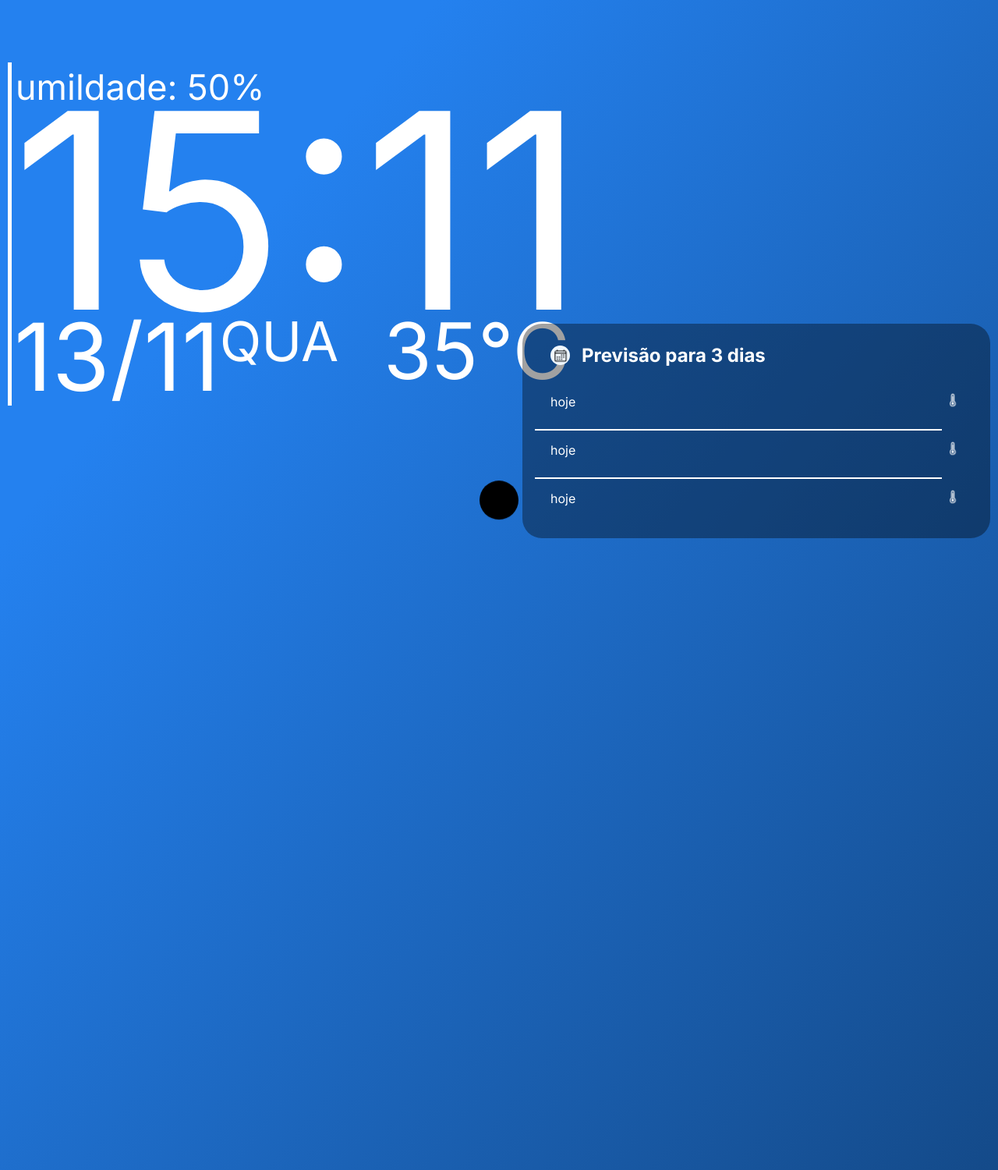
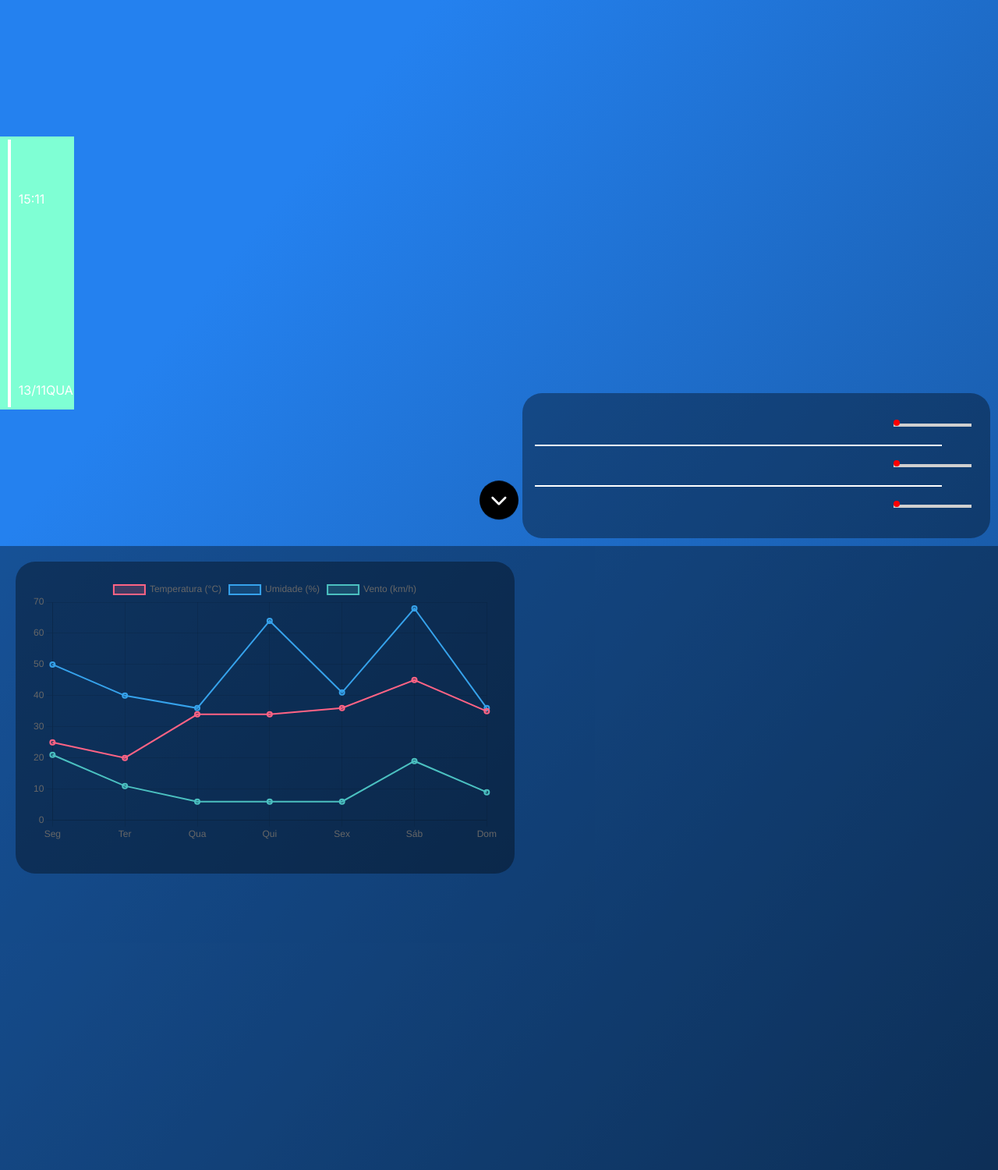
Before and after one commit to matgduarte/tcc, a PHP site: page /index.html in a window 1280 px wide. Shown: the part 100-1600 px from the top of the page at 78% size. Run offline with PHP 8.4, Linux system fonts and the light colour scheme.

Commit message:
para meu querido victor

```diff
--- a/css/header_footer.css
+++ b/css/header_footer.css
@@ -281,3 +281,7 @@
 
 
 }
+
+.popup{
+    display: none;
+}
--- a/css/style.css
+++ b/css/style.css
@@ -14,71 +14,74 @@
 
 /*main*/
 
-main{
-       padding-top: 90px;
+
+.container_main_principal{
+    height: calc(100vh - 100px);
+    width: 100%;
+    display: flex;
+    align-items: center;
+    justify-content: flex-start;
 }
 
-#container_main_principal{
+#info_diaria {
+    display: flex;
+    color: var(--white);
+    background-color: aquamarine;
+    height: 50%;
     position: relative;
+}
+
+#barra_lateral {
+    width: 5px;
+    background-color: var(--white);
+    margin-left: 10px;
+    margin-right: 10px;
+    height: 98%; /* Ocupa 98% da altura da section */
+    align-self: center;
+}
+
+#conteudo_diario {
+    display: flex;
+    flex-direction: column;
+    justify-content: space-between;
     height: 100%;
+    margin: auto 0;
     width: 100%;
 }
 
-#info_diaria{
-    position: absolute;
-    top: 50%;
-    left: 0;
-    transform: translateY(-50%);
-    display:flex;
-    color: var(--white);
+#umidade_principal {
+    height: 10%;
+    display: flex;
 }
 
-#barra_lateral{
-    margin-left: 10px;
-    margin-right: 10px;
-    height: 440px;
-    width: 5px;
-    background-color: var(--white);
+#time {
+    height: 60%; /* Ocupa 60% da altura da section */
 }
 
-#conteudo_diario{
-    margin: auto 0;
+#conteudo_menor {
+    height: 10%; /* Ocupa 10% da altura da section */
+    display: flex;
+    justify-content: space-between;
 }
 
-#umidade{
-    font-size: 45px;
-    margin-left: -5px;
-    line-height: 0.8;
+.conteudo_menor_principal {
+    display: flex;
+    height: 100%; /* Ocupa 100% da altura de "conteudo_menor" */
 }
 
-#time{
-    font-size: 350px;
-    line-height: 0.8;
-    margin-left: -10px;
+#date {
+    height: 100%; /* Ocupa 100% da altura de "conteudo_menor" */
 }
 
-#conteudo_menor{
-    display:flex;
-    position: relative;
-    margin-left: -7px;
+#day {
+    height: 80%; /* Ocupa 80% da altura de "conteudo_menor_principal" */
 }
 
-#date{
-    font-size: 120px;
-    line-height: 0.8;
+#temperatura_principal {
+    height: 100%; /* Ocupa 100% da altura de "conteudo_menor" */
 }
 
-#day{
-    font-size: 70px;
-    line-height: 0.8;
-}
 
-#temperatura{
-    font-size: 100px;
-    line-height: 0.8;
-    right: 20px;
-    position: absolute;
-}
 
 #diario {
     position: absolute;
@@ -289,6 +196,36 @@
     height: 20px;
     color: var(--white);
 }
+
+.temperaturas {
+    display: flex;
+    align-items: center;
+    gap: 8px;
+  }
+
+  .temp-barra {
+    position: relative;
+    width: 100px;
+    height: 4px;
+    background-color: #ddd;
+    border-radius: 2px;
+  }
+
+  .barra {
+    width: 100%;
+    height: 100%;
+    background-color: #d0d0d0;
+  }
+
+  .temp-atual-ponto {
+    position: absolute;
+    top: -5px;
+    width: 8px;
+    height: 8px;
+    background-color: red;
+    border-radius: 50%;
+  }
+
 
 #sec_btn_dados {
     position: absolute;
--- a/index.html
+++ b/index.html
@@ -8,36 +8,152 @@
     <meta name="description" content="" />
     <meta content="" name="keywords" />
 
+    <link rel="stylesheet" href="css/header_footer.css" />
     <link rel="stylesheet" href="css/style.css" />
-  <link rel="stylesheet" href="css/header_footer.css" />
+    <link rel="stylesheet" href="css/diario.css" />
     <link rel="shortcut icon" href="img/favicon.ico" type="image/x-icon" />
+    <link rel="stylesheet" href="https://cdnjs.cloudflare.com/ajax/libs/font-awesome/6.0.0-beta3/css/all.min.css">
+
     <title>TCC</title>
+
+    <link rel="shortcut icon" type="imagex/png" href="./img/porco_face.jpg">
+
+    <!-- Incluindo a biblioteca Ionicons -->
+    <script type="module" src="https://cdn.jsdelivr.net/npm/ionicons@5.5.2/dist/ionicons/ionicons.esm.js"></script>
+    <script nomodule src="https://cdn.jsdelivr.net/npm/ionicons@5.5.2/dist/ionicons/ionicons.js"></script>
 </head>
 
 <body>
-    <!-- script para enviar o formulário sem sair da página -->
     <script>
-      async function enviarFormulario(event) {
-          event.preventDefault(); // Prevenir o envio do formulário padrão
+        async function getWeatherData(lat, lon) {
+            try {
+                const weatherResponse = await fetch(`https://api.open-meteo.com/v1/forecast?latitude=${lat}&longitude=${lon}&daily=temperature_2m_max,temperature_2m_min,temperature_2m_mean,weathercode&current_weather=true&timezone=auto&lang=pt`);
+                const weatherData = await weatherResponse.json();
 
-          const nome_usuario = document.getElementById("nome_usuario").value;
-          const email = document.getElementById("email").value;
-          const telefone = document.getElementById("telefone").value;
+                if (weatherResponse.status !== 200) {
+                    throw new Error('!!');
+                }
 
-          const response = await fetch("Cadastro/cadastro.php", {
-              method: "POST",
-              headers: {
-                  "Content-Type": "application/x-www-form-urlencoded",
-              },
-              body: `nome_usuario=${nome_usuario}&email=${email}&telefone=${telefone}`,
+                console.log(weatherData);
 
+                // Atualizar a temperatura atual no seu HTML, se disponível
+                let temperaturaDiv = document.getElementById('temperatura_principal');
+                let tempAtual = weatherData.current_weather ? Math.round(weatherData.current_weather.temperature) : 'Indisponível';
+                temperaturaDiv.innerHTML = `${tempAtual}°`;
+
+                // Verifica se a umidade está disponível e atualiza, senão exibe 'Indisponível'
+                let umidadeDiv = document.getElementById('umidade_principal');
+                umidadeDiv.innerHTML = weatherData.current_weather && weatherData.current_weather.relative_humidity
+                    ? `Umidade: ${weatherData.current_weather.relative_humidity}%`
+                    : `Umidade: Indisponível`;
+
+                const days = [0, 1, 2];
+                days.forEach((day, index) => {
+                    const date = new Date();
+                    date.setDate(date.getDate() + day);
+
+                    let dateLabel = index === 0 ? "Hoje" : index === 1 ? "Amanhã" : date.toLocaleDateString('pt-BR', { weekday: 'short' });
+                    document.querySelector(`#dia${index + 1} .data-dia`).textContent = dateLabel;
+
+                    // Atualiza apenas o primeiro dia com o ponto da temperatura atual
+                    if (index === 0) {
+                        const tempMax = Math.round(weatherData.daily.temperature_2m_max[day]);
+                        const tempMin = Math.round(weatherData.daily.temperature_2m_min[day]);
+                        const tempRange = tempMax - tempMin;
+                        const tempPosition = ((tempAtual - tempMin) / tempRange) * 100;
+                        document.querySelector(`#dia${index + 1} .temp-atual-ponto`).style.left = `${tempPosition}%`;
+                    }
+
+                    const tempMax = Math.round(weatherData.daily.temperature_2m_max[day]);
+                    const tempMin = Math.round(weatherData.daily.temperature_2m_min[day]);
+
+                    document.querySelector(`#dia${index + 1} .min-value`).textContent = `${tempMin}°`;
+                    document.querySelector(`#dia${index + 1} .max-value`).textContent = `${tempMax}°`;
                 });
+            } catch (error) {
+                console.error('!!');
+            }
+        }
 
-          const resultado = await response.text();
-          document.getElementById("mensagem").innerHTML = resultado;
+
+
+        // Função auxiliar para obter o ícone do clima
+        function getWeatherIcon(weatherCode) {
+            switch (weatherCode) {
+                case 0:
+                    return '<ion-icon name="sunny-outline"></ion-icon>'; // Ensolarado
+                case 1:
+                case 2:
+                    return '<ion-icon name="partly-sunny-outline"></ion-icon>'; // Parcialmente Nublado
+                case 3:
+                case 4:
+                    return '<ion-icon name="cloud-outline"></ion-icon>'; // Nublado
+                case 5:
+                case 6:
+                case 7:
+                    return '<ion-icon name="rainy-outline"></ion-icon>'; // Chuvoso
+                case 8:
+                    return '<ion-icon name="thunderstorm-outline"></ion-icon>'; // Tempestade
+                case 9:
+                    return '<ion-icon name="snow-outline"></ion-icon>'; // Frio
+                default:
+                    return '<ion-icon name="help-outline"></ion-icon>'; // Condição desconhecida
             }
+        }
+
+        // Chamar a função para obter os dados do tempo
+        getWeatherData(-21.248833, -50.314750); // Substitua pelas coordenadas reais
     </script>
 
+    <!--   popup aquiiiiiiiiiiiiiiiiiiiiiiiiiiiiiiiiiiiiiiiiiiiiiiiiiiiiiiiiiiiiiiiiiiiiiiiiiiiiiiiiiiiiiiiiiiiiiiiiiiiiiiiiiiiiiiiiiiii -->
+    <section class="popup">
+        <!--Pix-->
+        <div class="popup_container" id="popup_container-pix">
+            <div class="container_pix">
+                <div class="pix_texto">
+                    <button class="fechar" id="close">&times;</button>
+                    <h2>OLHA O PIX</h2>
+                    <p>Nos apoie, aceitamos doação de qualquer valor</p>
+                </div>
+                <img src="img/pix.png" alt="" />
+            </div>
+        </div>
+        <!--cadastro-->
+        <div class="popup_container" id="popup_container-cadastro">
+            <div class="container_cadastro">
+                <div class="pix_texto">
+                    <button class="fechar" id="close2">&times;</button>
+                    <h2>Cadastre-se e Receba Atualizações</h2>
+                </div>
+                <fieldset class="fieldset_form">
+                    <form action="" method="post" class="form_cadastro" onsubmit="enviarFormulario(event);">
+                        <div class="form-group">
+                            <ion-icon name="person-circle-outline"></ion-icon>
+                            <input type="text" name="nome_usuario" id="nome_usuario" required>
+                            <label for="nome">Nome Completo</label>
+                        </div>
+                        <div class="form-group">
+                            <ion-icon name="mail-outline"></ion-icon>
+                            <input type="email" name="email" id="email" required>
+                            <label for="email">Email</label>
+                        </div>
+                        <div class="form-group">
+                            <ion-icon name="call-outline"></ion-icon>
+                            <input type="text" name="telefone" id="telefone" required>
+                            <label for="telefone">Telefone</label>
+                        </div>
+                        <input type="submit" class="btn" value="Enviar"></input>
+
+                    </form>
+                    <div id="mensagem"></div>
+                </fieldset>
+
+            </div>
+        </div>
+        <script type="module" src="https://unpkg.com/ionicons@5.5.2/dist/ionicons/ionicons.esm.js"></script>
+        <script nomodule src="https://unpkg.com/ionicons@5.5.2/dist/ionicons/ionicons.js"></script>
+    </section>
+    <!--   site aquiiiiiiiiiiiiiiiiiiiiiiiiii -->
     <div class="container">
         <header>
             <div class="logo">
@@ -50,72 +166,175 @@
                 <section id="info_diaria">
                     <div id="barra_lateral"></div>
                     <div id="conteudo_diario">
-            <div id="umidade">
-              <p>umildade: 50%</p>
-            </div>
+                        <div id="umidade_principal"></div> <!-- Esta div será atualizada com a umidade -->
                         <div id="time"></div>
                         <div id="conteudo_menor">
+                            <div class="conteudo_menor_principal">
                                 <div id="date"></div>
                                 <div id="day"></div>
-              <div id="temperatura">35°C</div>
+                            </div>
+                            <div id="temperatura_principal"></div>
+                            <!-- Esta div será atualizada com a temperatura atual -->
                         </div>
                     </div>
                 </section>
                 <!--section informação diario-->
                 <section id="diario">
-          <div class="section_dia">
-            <div class="dia_titulo">
-              <div class="icon_calendar">
-                <ion-icon name="calendar-outline"></ion-icon>
+                    <div class="dia" id="dia1">
+                        <div class="data-dia"></div>
+                        <div class="icon_thermal"></div>
+                        <div class="temperaturas">
+                            <div class="temp-min">
+                                <span class="min-value"></span>
                             </div>
-              <h2>Previsão para 3 dias</h2>
+                            <div class="temp-barra">
+                                <div class="barra"></div>
+                                <div class="temp-atual-ponto"></div>
                             </div>
-          </div>
-          <div class="section_dia">
-            <div class="dia">
-              <div>hoje</div>
-              <div class="icon_thermal">
-                <ion-icon name="thermometer-outline"></ion-icon>
+                            <div class="temp-max">
+                                <span class="max-value"></span>
                             </div>
                         </div>
                     </div>
+
                     <div class="barra_horizontal"></div>
-          <div class="section_dia">
-            <div class="dia">
-              <div>hoje</div>
-              <div class="icon_thermal">
-                <ion-icon name="thermometer-outline"></ion-icon>
+
+                    <div class="dia" id="dia2">
+                        <div class="data-dia"></div>
+                        <div class="icon_thermal"></div>
+                        <div class="temperaturas">
+                            <div class="temp-min">
+                                <span class="min-value"></span>
+                            </div>
+                            <div class="temp-barra">
+                                <div class="barra"></div>
+                                <div class="temp-atual-ponto"></div>
+                            </div>
+                            <div class="temp-max">
+                                <span class="max-value"></span>
                             </div>
                         </div>
                     </div>
+
                     <div class="barra_horizontal"></div>
-          <div class="section_dia">
-            <div class="dia">
-              <div>hoje</div>
-              <div class="icon_thermal">
-                <ion-icon name="thermometer-outline"></ion-icon>
+
+                    <div class="dia" id="dia3">
+                        <div class="data-dia"></div>
+                        <div class="icon_thermal"></div>
+                        <div class="temperaturas">
+                            <div class="temp-min">
+                                <span class="min-value"></span>
+                            </div>
+                            <div class="temp-barra">
+                                <div class="barra"></div>
+                                <div class="temp-atual-ponto"></div>
+                            </div>
+                            <div class="temp-max">
+                                <span class="max-value"></span>
                             </div>
                         </div>
                     </div>
                 </section>
+<!--aqui victor aaaaaaaaaaaaaaaaaaaaaaaaaaaaaaaaaaaaaaaaaaaaaaaaaaaaaaaaaaaaaaaaaaaaaa-->
+                <!--           botao de descer             -->
+                <section id="sec_btn_dados">
+                    <button id="btn_dados">
+                        <i class="fas fa-chevron-down"></i>
+                    </button>
+                </section>
+                <section id="bloco">
+                    <div class="grafico">
+                        <canvas id="graficoClima"></canvas>
+                        <div id="info_clima">
+                            <span id="temp_atual"></span>
+                            <span id="umidade_atual"></span>
+                            <span id="vento_atual"></span>
                         </div>
-              <!--section botao mais informações-->
-              <section id="sec_btn_dados">
-                <div id="div_btn_dados">
-                  <button id="btn_dados"></button>
                     </div>
                 </section>
-      <div class="container_main_dados"></div>
+                <script>
+                    document.getElementById('btn_dados').addEventListener('click', function () {
+                        window.scrollTo({
+                            top: document.body.scrollHeight,
+                            behavior: 'smooth'
+                        });
+                    });
+
+                </script>
+            </div>
         </main>
+
         <footer>
-      <div>
-        <div></div>
-        <!--idiotas-->
-        <div></div>
-        <div></div>
+            <div class="footer_item">
             </div>
         </footer>
     </div>
+    <script src="https://cdn.jsdelivr.net/npm/chart.js"></script>
+    <script>
+        // Gerar dados fictícios
+        function gerarDadosAleatorios() {
+            const dias = ['Seg', 'Ter', 'Qua', 'Qui', 'Sex', 'Sáb', 'Dom'];
+            const temperaturas = [];
+            const umidades = [];
+            const ventos = [];
+
+            for (let i = 0; i < dias.length; i++) {
+                temperaturas.push(Math.floor(Math.random() * 35) + 15); // Temperaturas entre 15°C e 35°C
+                umidades.push(Math.floor(Math.random() * 50) + 30); // Umidades entre 30% e 80%
+                ventos.push(Math.floor(Math.random() * 20) + 5); // Ventos entre 5 km/h e 25 km/h
+            }
+
+            return { dias, temperaturas, umidades, ventos };
+        }
+
+        const dados = gerarDadosAleatorios();
+
+        // Exibir os dados atuais (último dia)
+        document.getElementById('temp_atual').textContent = dados.temperaturas[dados.temperaturas.length - 1];
+        document.getElementById('umidade_atual').textContent = dados.umidades[dados.umidades.length - 1];
+        document.getElementById('vento_atual').textContent = dados.ventos[dados.ventos.length - 1];
+
+        // Configurar o gráfico
+        const ctx = document.getElementById('graficoClima').getContext('2d');
+        const graficoClima = new Chart(ctx, {
+            type: 'line',
+            data: {
+                labels: dados.dias,
+                datasets: [
+                    {
+                        label: 'Temperatura (°C)',
+                        data: dados.temperaturas,
+                        borderColor: 'rgba(255, 99, 132, 1)',
+                        backgroundColor: 'rgba(255, 99, 132, 0.2)',
+                        borderWidth: 2
+                    },
+                    {
+                        label: 'Umidade (%)',
+                        data: dados.umidades,
+                        borderColor: 'rgba(54, 162, 235, 1)',
+                        backgroundColor: 'rgba(54, 162, 235, 0.2)',
+                        borderWidth: 2
+                    },
+                    {
+                        label: 'Vento (km/h)',
+                        data: dados.ventos,
+                        borderColor: 'rgba(75, 192, 192, 1)',
+                        backgroundColor: 'rgba(75, 192, 192, 0.2)',
+                        borderWidth: 2
+                    }
+                ]
+            },
+            options: {
+                responsive: true,
+                maintainAspectRatio: false,
+                scales: {
+                    y: {
+                        beginAtZero: true
+                    }
+                }
+            }
+        });
+    </script>
     <script src="js/index.js"></script>
     <script type="module" src="https://unpkg.com/ionicons@5.5.2/dist/ionicons/ionicons.esm.js"></script>
     <script nomodule src="https://unpkg.com/ionicons@5.5.2/dist/ionicons/ionicons.js"></script>
```
Also changed, not shown: other parts of css/style.css (+0 -96 lines). Lines whose indentation alone changed are shown as unchanged.
